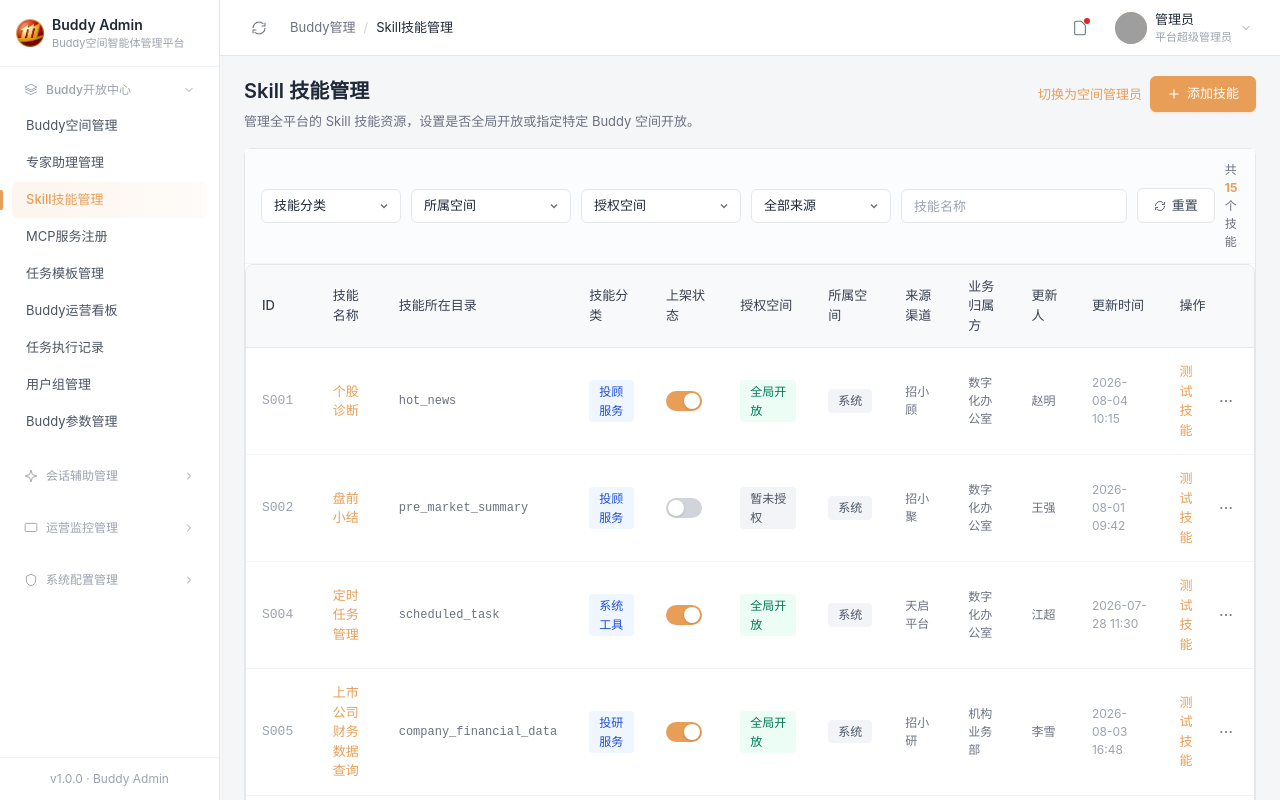
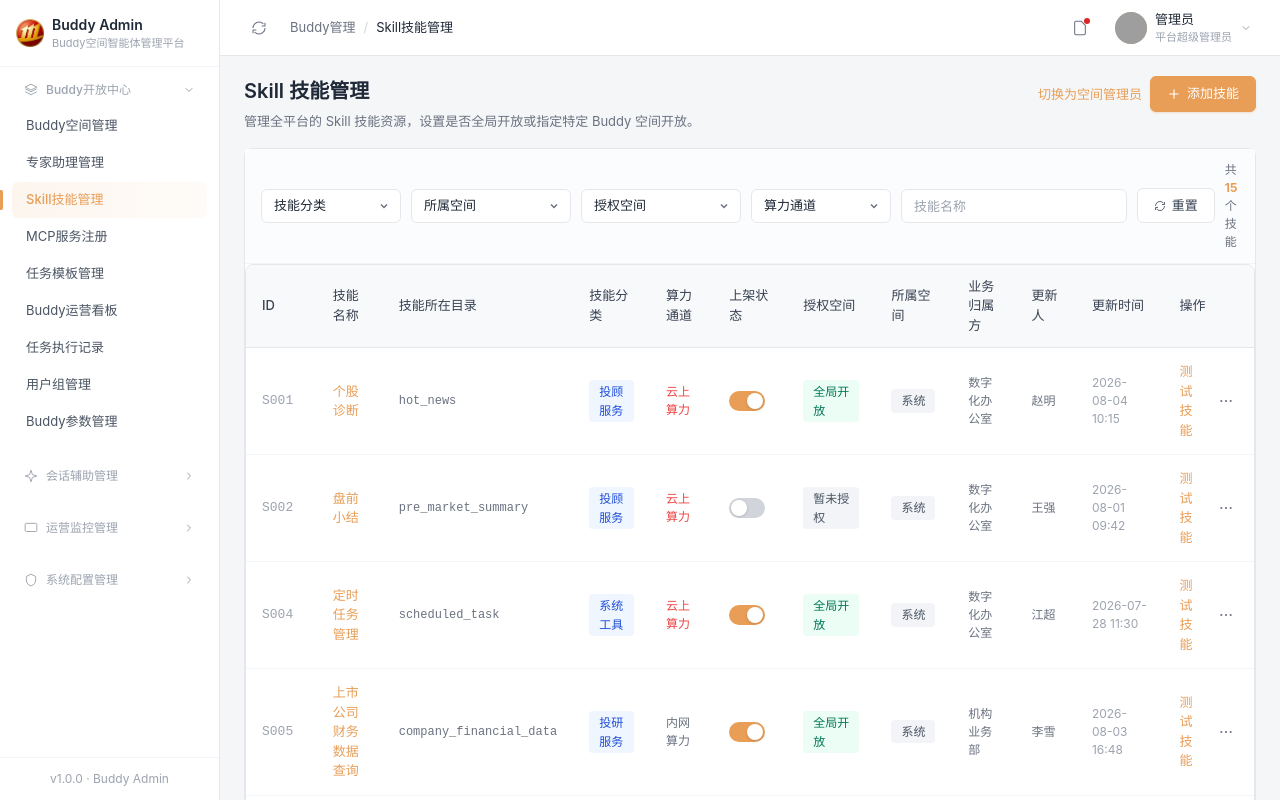
Before and after one commit to pmclaw/cms-buddy, a React (Vite) app in the folder admin/: page /skills in a window 1280 px wide. Built offline with nearby package versions, Linux system fonts and the light colour scheme; grey boxes are pictures that could not be loaded.

Commit message:
feat(admin): 技能管理列表「来源渠道」改为「算力通道」（云上算力/内网算力，云上红色）并移至技能分类之后；筛选区同口径下拉

```diff
--- a/admin/src/data/mock.js
+++ b/admin/src/data/mock.js
@@ -628,6 +628,7 @@ export const skills = [
     enabled: true,
     defaultEnabled: true,
     source: '招小顾',
+    computeChannel: '云上算力',
     businessOwner: '数字化办公室',
     mcpIds: ['M001'],
     mcpToolMap: { M001: ['get_stock_quote', 'get_fund_info', 'search_research_report'] },
@@ -651,6 +652,7 @@ export const skills = [
     enabled: false,
     defaultEnabled: false,
     source: '招小聚',
+    computeChannel: '云上算力',
     businessOwner: '数字化办公室',
     mcpIds: ['M001'],
     mcpToolMap: { M001: ['get_stock_quote', 'get_fund_info', 'search_research_report'] },
@@ -673,6 +675,7 @@ export const skills = [
     status: '未上架',
     defaultEnabled: true,
     source: 'Agenthub',
+    computeChannel: '云上算力',
     businessOwner: '数字化办公室',
     mcpIds: ['M001'],
     mcpToolMap: { M001: ['get_stock_quote', 'get_fund_info', 'search_research_report'] },
@@ -692,6 +695,7 @@ export const skills = [
     enabled: true,
     defaultEnabled: true,
     source: '天启平台',
+    computeChannel: '云上算力',
     businessOwner: '数字化办公室',
     mcpIds: ['M001'],
     mcpToolMap: { M001: ['get_stock_quote', 'get_fund_info', 'search_research_report'] },
@@ -708,6 +712,7 @@ export const skills = [
     enabled: true,
     defaultEnabled: true,
     source: '招小研',
+    computeChannel: '内网算力',
     businessOwner: '机构业务部',
     mcpIds: ['M001'],
     mcpToolMap: { M001: ['get_stock_quote', 'get_fund_info', 'search_research_report'] },
@@ -724,6 +729,7 @@ export const skills = [
     enabled: true,
     defaultEnabled: true,
     source: '招小研',
+    computeChannel: '内网算力',
     businessOwner: '机构业务部',
     mcpIds: ['M001'],
     mcpToolMap: { M001: ['get_stock_quote', 'get_fund_info', 'search_research_report'] },
@@ -740,6 +746,7 @@ export const skills = [
     enabled: true,
     defaultEnabled: false,
     source: '招小数',
+    computeChannel: '云上算力',
     businessOwner: '机构业务部',
     mcpIds: ['M001'],
     mcpToolMap: { M001: ['get_stock_quote', 'get_fund_info', 'search_research_report'] },
@@ -756,6 +763,7 @@ export const skills = [
     enabled: true,
     defaultEnabled: true,
     source: '招小聚',
+    computeChannel: '云上算力',
     businessOwner: '财富管理部',
     mcpIds: ['M001'],
     mcpToolMap: { M001: ['get_stock_quote', 'get_fund_info', 'search_research_report'] },
@@ -772,6 +780,7 @@ export const skills = [
     enabled: true,
     defaultEnabled: true,
     source: '招小数',
+    computeChannel: '云上算力',
     businessOwner: '财富管理部',
     mcpIds: ['M001'],
     mcpToolMap: { M001: ['get_stock_quote', 'get_fund_info', 'search_research_report'] },
@@ -788,6 +797,7 @@ export const skills = [
     enabled: true,
     defaultEnabled: false,
     source: '招小聚',
+    computeChannel: '云上算力',
     businessOwner: '数字化办公室',
     mcpIds: ['M001'],
     mcpToolMap: { M001: ['get_stock_quote', 'get_fund_info', 'search_research_report'] },
@@ -804,6 +814,7 @@ export const skills = [
     enabled: true,
     defaultEnabled: true,
     source: '招小数',
+    computeChannel: '云上算力',
     businessOwner: '财富管理部',
     mcpIds: ['M001'],
     mcpToolMap: { M001: ['get_stock_quote', 'get_fund_info', 'search_research_report'] },
@@ -820,6 +831,7 @@ export const skills = [
     enabled: true,
     defaultEnabled: true,
     source: '招小顾',
+    computeChannel: '云上算力',
     businessOwner: '财富管理部',
     mcpIds: ['M001'],
     mcpToolMap: { M001: ['get_stock_quote', 'get_fund_info', 'search_research_report'] },
@@ -836,6 +848,7 @@ export const skills = [
     enabled: true,
     defaultEnabled: true,
     source: '招小顾',
+    computeChannel: '云上算力',
     businessOwner: '数字化办公室',
     mcpIds: ['M001'],
     mcpToolMap: { M001: ['get_stock_quote', 'get_fund_info', 'search_research_report'] },
@@ -860,6 +873,7 @@ export const skills = [
     enabled: true,
     defaultEnabled: false,
     source: '招小顾',
+    computeChannel: '云上算力',
     businessOwner: '托管业务部',
     mcpIds: ['M001'],
     mcpToolMap: { M001: ['get_stock_quote', 'get_fund_info', 'search_research_report'] },
@@ -880,6 +894,7 @@ export const skills = [
     status: '已下架',
     defaultEnabled: true,
     source: 'Agenthub',
+    computeChannel: '内网算力',
     businessOwner: '数字化办公室',
     mcpIds: ['M001'],
     mcpToolMap: { M001: ['search_research_report', 'get_stock_quote'] },
@@ -900,6 +915,7 @@ export const skills = [
     enabled: true,
     defaultEnabled: true,
     source: '招小顾',
+    computeChannel: '云上算力',
     businessOwner: '财富管理部',
     mcpIds: ['M001'],
     mcpToolMap: { M001: ['get_stock_quote', 'search_research_report'] },
@@ -919,6 +935,7 @@ export const skills = [
     enabled: true,
     defaultEnabled: false,
     source: '招小研',
+    computeChannel: '内网算力',
     businessOwner: '机构业务部',
     mcpIds: ['M001'],
     mcpToolMap: { M001: ['get_fund_info', 'search_research_report'] },
--- a/admin/src/pages/management/SkillManagement.jsx
+++ b/admin/src/pages/management/SkillManagement.jsx
@@ -18,6 +18,10 @@ import { RoleSwitcher } from '../../components/RoleSwitcher.jsx';
 import { AgentHubSkillSelect } from '../../components/AgentHubSkillSelect.jsx';
 import { skillCategories, platformSources, businessOwners, addDictItem, agenthubSyncedSkills } from '../../data/mock.js';
 
+// 算力通道：技能运行所在的算力通道（云上算力 / 内网算力）；存量数据无该字段时按云上算力兼容
+const COMPUTE_CHANNELS = ['云上算力', '内网算力'];
+const computeChannelOf = (s) => (s.computeChannel === '内网算力' ? '内网算力' : '云上算力');
+
 export function SkillManagement() {
   const { user } = useRole();
   const { skills, tenants, upsertSkill, deleteSkill } = useStore();
@@ -39,7 +43,7 @@ export function SkillManagement() {
 
   const [keyword, setKeyword] = useState('');
   const [category, setCategory] = useState('');
-  const [sourceFilter, setSourceFilter] = useState('');
+  const [channelFilter, setChannelFilter] = useState(''); // 算力通道：'' | 云上算力 | 内网算力
   const [spaceFilter, setSpaceFilter] = useState(''); // 「所属空间」筛选：''=全部 / 'system'=系统 / 其余为空间 ID
   const [authSpaceFilter, setAuthSpaceFilter] = useState(''); // 「授权空间」筛选：''=全部 / 其余为空间 ID（归属该空间 或 被授权给该空间）
   const [editing, setEditing] = useState(null);
@@ -92,7 +96,7 @@ export function SkillManagement() {
       if (s.source === 'Agenthub') return false;
       const matchK = !k || s.name.toLowerCase().includes(k);
       const matchC = !category || s.category === category;
-      const matchS = !sourceFilter || s.source === sourceFilter;
+      const matchS = !channelFilter || computeChannelOf(s) === channelFilter;
       const matchT = !spaceFilter || (spaceFilter === 'system' ? !s.creatorTenant : s.creatorTenant === spaceFilter);
       const matchG = !authSpaceFilter || (
         s.creatorTenant === authSpaceFilter ||
@@ -125,7 +129,7 @@ export function SkillManagement() {
       }
     }
     return list;
-  }, [skills, keyword, category, sourceFilter, spaceFilter, authSpaceFilter, isPlatform, viewTab, user]);
+  }, [skills, keyword, category, channelFilter, spaceFilter, authSpaceFilter, isPlatform, viewTab, user]);
 
   const total = filtered.length;
   const paged = filtered.slice((page - 1) * pageSize, page * pageSize);
@@ -142,7 +146,7 @@ export function SkillManagement() {
     setPage(1);
     setKeyword('');
     setCategory('');
-    setSourceFilter('');
+    setChannelFilter('');
     setSpaceFilter('');
     setAuthSpaceFilter('');
     setOpenMenuId(null);
@@ -219,9 +223,9 @@ export function SkillManagement() {
               {tenants.map((t) => <option key={t.id} value={t.id}>{t.brandName}</option>)}
             </select>
             {isPlatform && (
-              <select className="select" value={sourceFilter} onChange={(e) => { setSourceFilter(e.target.value); setPage(1); }} style={{ maxWidth: 140 }}>
-                <option value="">全部来源</option>
-                {platformSources.map((s) => <option key={s}>{s}</option>)}
+              <select className="select" value={channelFilter} onChange={(e) => { setChannelFilter(e.target.value); setPage(1); }} style={{ maxWidth: 140 }}>
+                <option value="">算力通道</option>
+                {COMPUTE_CHANNELS.map((c) => <option key={c}>{c}</option>)}
               </select>
             )}
             <input
@@ -231,7 +235,7 @@ export function SkillManagement() {
               onChange={(e) => { setKeyword(e.target.value); setPage(1); }}
               style={{ maxWidth: 240 }}
             />
-            <button className="btn btn-default" onClick={() => { setKeyword(''); setCategory(''); setSourceFilter(''); setSpaceFilter(''); setAuthSpaceFilter(''); setPage(1); }}>
+            <button className="btn btn-default" onClick={() => { setKeyword(''); setCategory(''); setChannelFilter(''); setSpaceFilter(''); setAuthSpaceFilter(''); setPage(1); }}>
               <Icon name="refresh" size={12} />
               重置
             </button>
@@ -248,10 +252,10 @@ export function SkillManagement() {
                   <th width={120}>技能名称</th>
                   <th width={140}>技能所在目录</th>
                   <th width={110}>技能分类</th>
+                  <th width={110}>算力通道</th>
                   {(isPlatform || viewTab === 'mine') && <th width={90}>上架状态</th>}
                   <th width={150}>授权空间</th>
                   <th width={110}>所属空间</th>
-                  <th width={110}>来源渠道</th>
                   <th width={110}>业务归属方</th>
                   <th width={100}>更新人</th>
                   <th width={140}>更新时间</th>
@@ -272,6 +276,11 @@ export function SkillManagement() {
                     <td style={{ color: '#E89E57', fontWeight: 500, cursor: 'pointer' }} onClick={() => setChatbotSkill(s)}>{s.name}</td>
                     <td style={{ fontFamily: 'monospace', fontSize: 12, color: '#6B7280' }}>{s.code}</td>
                     <td><Tag color="info">{s.category}</Tag></td>
+                    <td style={{
+                      fontSize: 12,
+                      color: computeChannelOf(s) === '云上算力' ? '#EF4444' : '#6B7280',
+                      fontWeight: computeChannelOf(s) === '云上算力' ? 500 : 400,
+                    }}>{computeChannelOf(s)}</td>
                     {(isPlatform || viewTab === 'mine') && (
                       <td>
                         {/* 需求3：列表中出现的技能均可直接操作上下架（系统管理员覆盖系统平台技能与空间技能）。
@@ -297,12 +306,6 @@ export function SkillManagement() {
                       )}
                     </td>
                     <td>{renderOwnedCell(s.creatorTenant)}</td>
-                    <td style={{ fontSize: 12, color: '#6B7280' }}>
-                      {s.source}
-                      {s.source === 'Agenthub' && s.status === '已下架' && (
-                        <div style={{ fontSize: 12, color: '#EF4444', marginTop: 2 }}>已下线</div>
-                      )}
-                    </td>
                     <td style={{ fontSize: 12, color: '#6B7280' }}>{s.businessOwner || '—'}</td>
                     <td style={{ fontSize: 12, color: '#6B7280' }}>{s.creator || '—'}</td>
                     <td style={{ fontSize: 12, color: '#9CA3AF' }}>{s.updateTime}</td>
@@ -692,6 +695,7 @@ function SkillEditDialog({ initial, isPlatform, onClose, onSubmit, readOnly }) {
     skillContent: '',
     businessOwner: '数字化办公室',
     cloudCompute: '支持',
+    computeChannel: '云上算力',
     mcpIds: [],
     mcpToolMap: {},
     spaceOnlyVisible: false,
```
